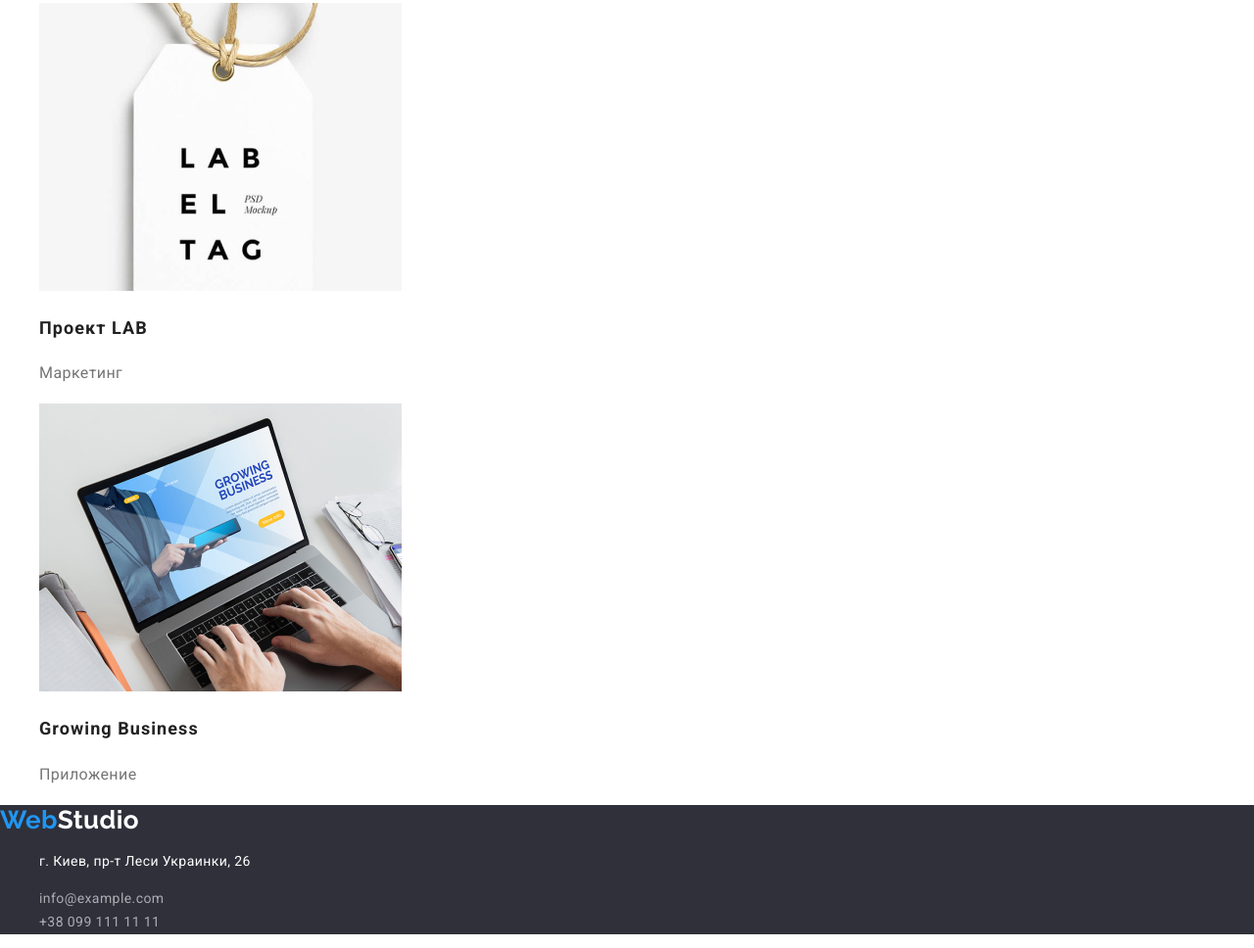
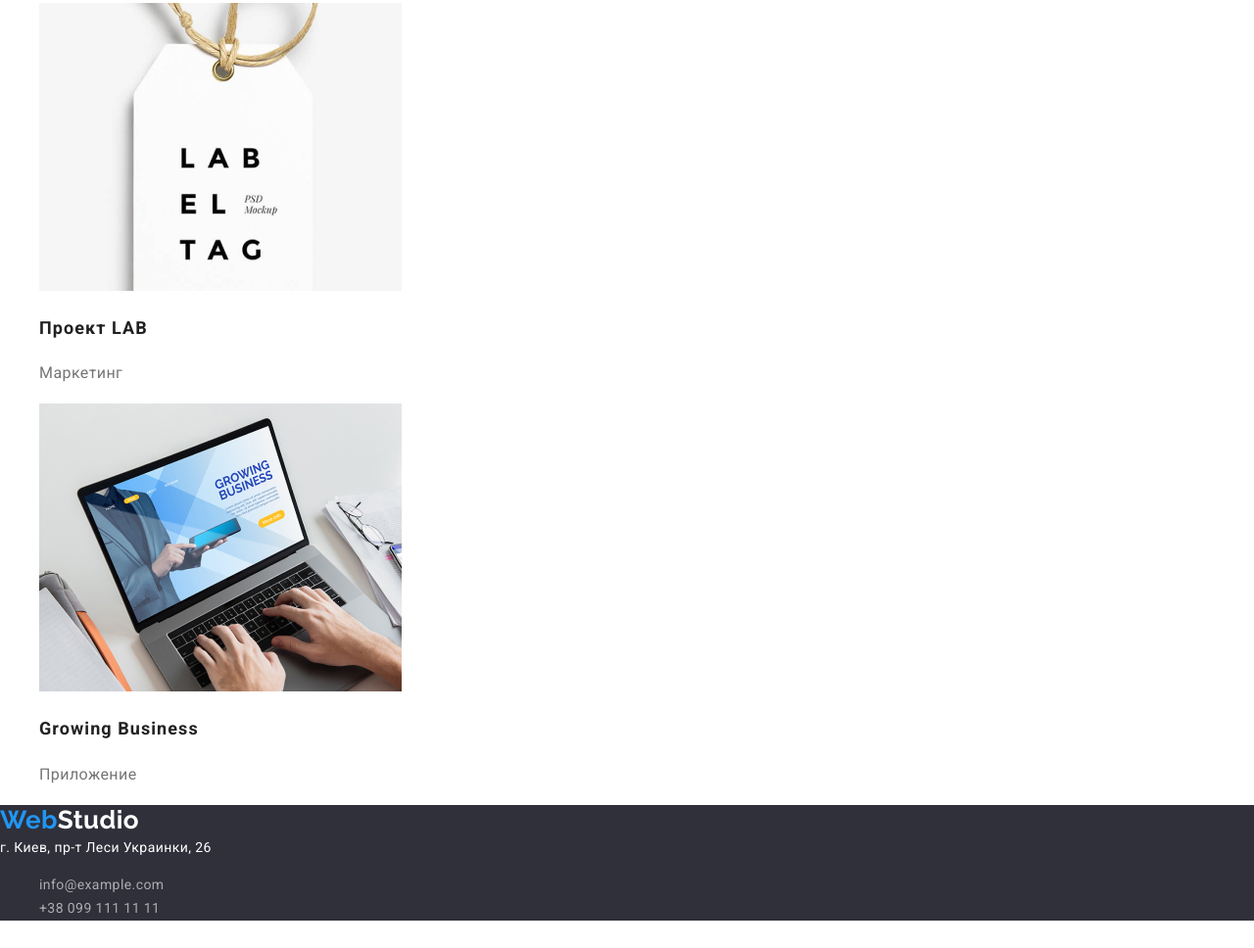
Before and after one commit to Rom-dev-tech/goit-markup-hw-02, a plain HTML site: page portfolio.html in a window 1280 px wide. Shown: the part 3288-4256 px from the top of the page at 98% size. Drawn offline with nearby package versions, Linux system fonts and the light colour scheme.

Commit message:
Убирает с тега address две ссылки на странице Студия и Портфолио

```diff
--- a/portfolio.html
+++ b/portfolio.html
@@ -132,11 +132,8 @@
 <!--footer-->
 <footer class="footer">
    <a class="logo withe" href="./index.html"><span class="accent">Web</span>Studio</a>
-   <address>
+   <address class="footer-address withe">г. Киев, пр-т Леси Украинки, 26</address>
       <ul class="list">
-         <li>
-            <p class="footer-address withe">г. Киев, пр-т Леси Украинки, 26</p>
-         </li>
          <li>
             <a class="footer-link" href="mailto:info@example.com">info@example.com</a>
          </li>
@@ -144,7 +141,6 @@
             <a class="footer-link" href="tel:+380991111111">+38 099 111 11 11</a>
          </li>
       </ul>
-   </address>
 </footer>
 </body>
 </html>
```
Also changed, not shown: index.html (+1 -5 lines).
